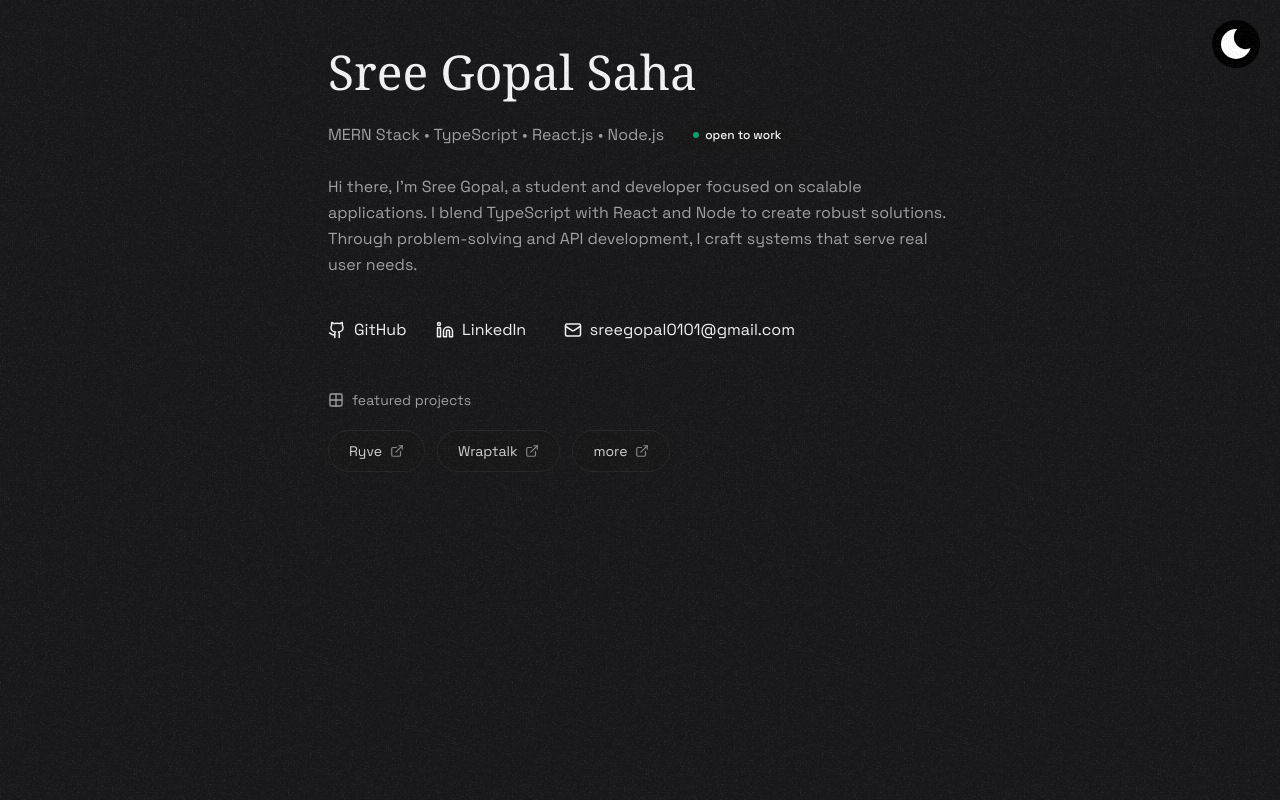
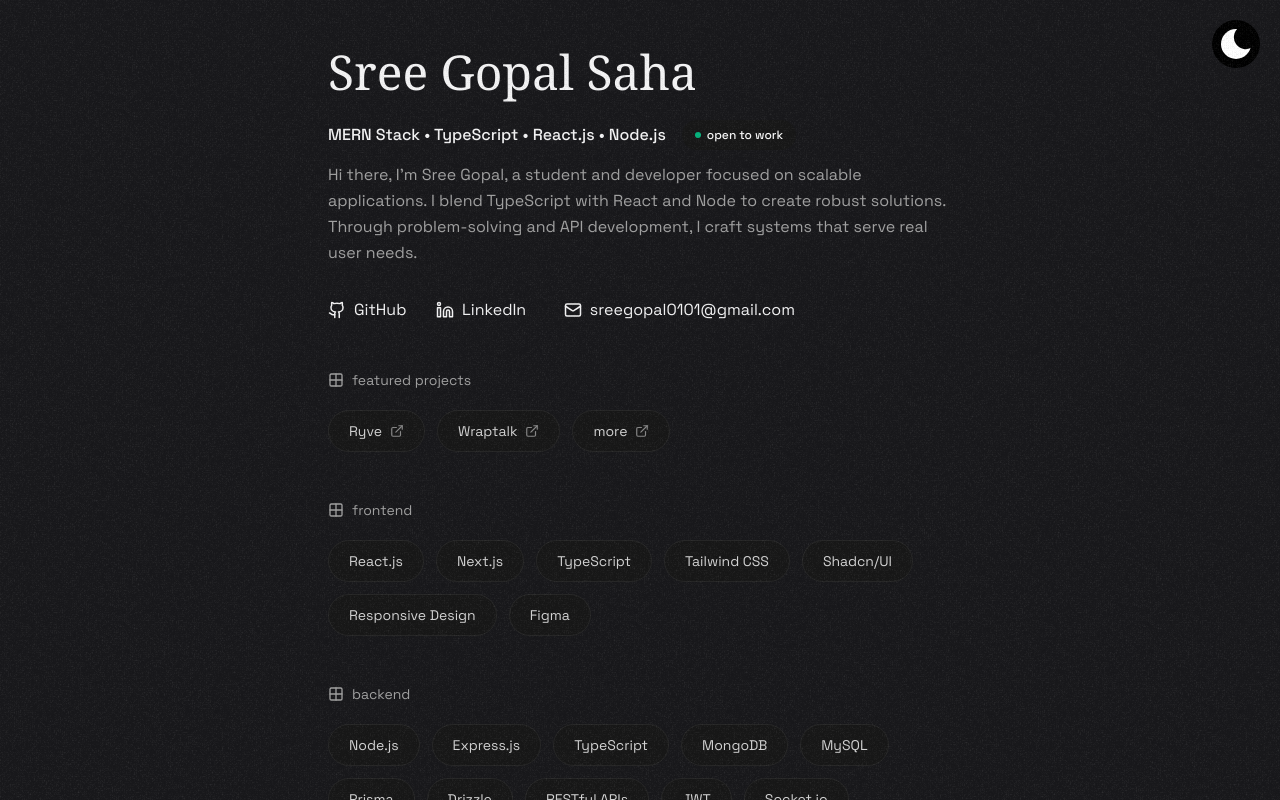
Before and after one commit to sreegopalsaha/sreegopal-portfolio, a Next.js app: page / in a window 1280 px wide. Shown: the top 800 px of the page. Built offline with nearby package versions, Linux system fonts and the light colour scheme.

Commit message:
refactor: update Summary component styles and enhance tool sections in Home

```diff
--- a/app/page.tsx
+++ b/app/page.tsx
@@ -3,9 +3,15 @@
 import { Chip } from "@/components/chip";
 import { SocialLinks } from "@/components/social-links";
 import Summary from "@/components/summary";
-import { projects } from "@/data/data";
+import { backend, frontend, projects, tools } from "@/data/data";
 
 export default function Home() {
+  const toolSections = [
+    { title: "frontend", id: "frontend", data: frontend },
+    { title: "backend", id: "backend", data: backend },
+    { title: "tools / ai tools", id: "tools", data: tools },
+  ];
+
   return (
     <Container>
       <Summary />
@@ -19,6 +25,15 @@
           ))}
         </div>
       </Section>
+      {toolSections.map(({ title, id, data }) => (
+        <Section sectionId={id} key={title} title={title}>
+          <div className="flex flex-wrap gap-3">
+            {data.map((t) => (
+              <Chip key={t}>{t}</Chip>
+            ))}
+          </div>
+        </Section>
+      ))}
     </Container>
   );
 }
--- a/components/summary.tsx
+++ b/components/summary.tsx
@@ -3,10 +3,10 @@
 
 function Summary() {
   return (
-    <header className="mb-10">
+    <header className="">
       <h1 className="text-5xl font-serif mb-6">Sree Gopal Saha</h1>
 
-      <div className="flex flex-wrap items-center gap-2 text-base text-muted-foreground mb-3">
+      <div className="flex flex-wrap items-center gap-2 text-base font-medium mb-3">
         MERN Stack • TypeScript • React.js • Node.js
         <Badge className="ml-2 px-3 py-1.5 inline-flex items-center gap-1.5 bg-neutral-300 dark:bg-neutral-900 text-foreground">
           <span className="w-1.5 h-1.5 rounded-full animate-pulse bg-emerald-400"></span>
@@ -14,7 +14,7 @@
         </Badge>
       </div>
 
-      <p className="mt-6 text-base leading-relaxed text-muted-foreground">
+      <p className="text-base leading-relaxed text-muted-foreground ">
         Hi there, I'm Sree Gopal, a student and developer focused on scalable
         applications. I blend TypeScript with React and Node to create robust
         solutions. Through problem-solving and API development, I craft systems
```
